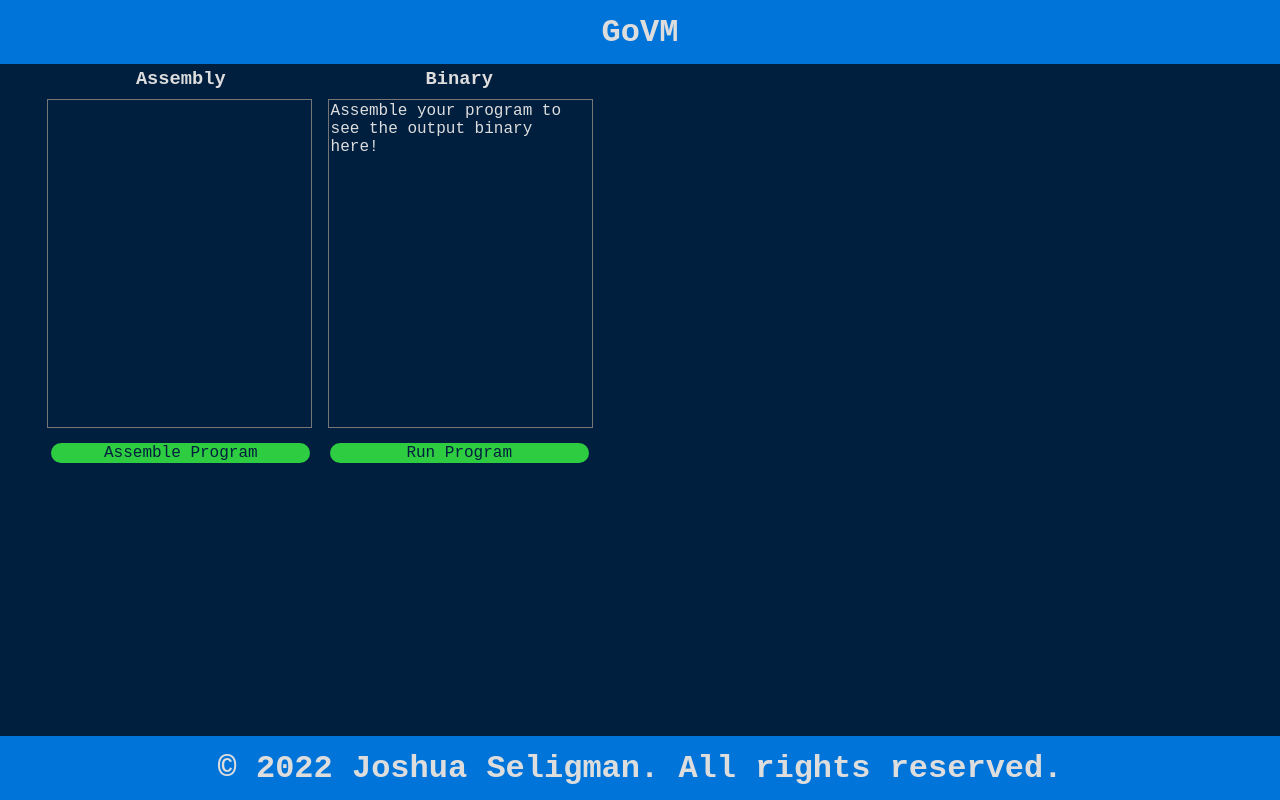
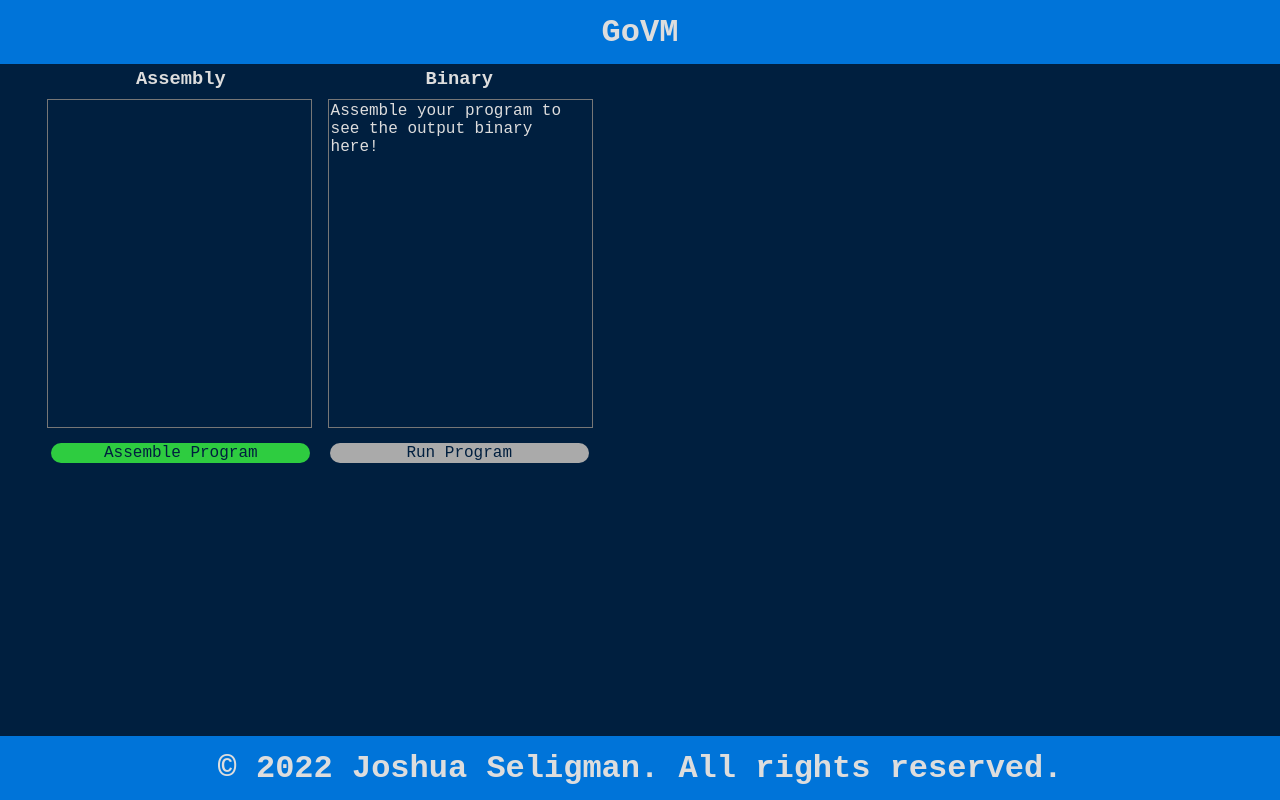
Before and after one commit to joshuaseligman18/GoVM-Web, a React (Create React App) app in the folder client/: page / in a window 1280 px wide. Built offline with nearby package versions, Linux system fonts and the light colour scheme.

Commit message:
Added functionality for the run button to only be available when the code is assembled

```diff
--- a/client/src/components/programEditor.jsx
+++ b/client/src/components/programEditor.jsx
@@ -9,6 +9,7 @@ const ProgramEditor = () => {
 	// Reference to the JSX elements
 	const progRef = useRef(null)
 	const binRef = useRef(null)
+	const runBtnRef = useRef(null)
 
 	// Function that calls the API to assemble the program and output the binary
 	async function assembleProgram() {
@@ -28,6 +29,11 @@ const ProgramEditor = () => {
 			const instrStrArr = data.binaryProg.map((instr) => hexString(instr, 8))
 			const instrStr = instrStrArr.join('\n')
 			binRef.current.value = instrStr
+
+			// Update the run program button
+			runBtnRef.current.classList.remove(homeStyles.notClickable)
+			runBtnRef.current.classList.add(homeStyles.clickable)
+			runBtnRef.current.onclick = addProgramToQueue
 		} else {
 			// Get the error message
 			if (data.err.trim() === 'Invalid instruction') {
@@ -36,17 +42,31 @@ const ProgramEditor = () => {
 			} else {
 				binRef.current.value = data.err
 			}
+			// Update the run program button
+			runBtnRef.current.classList.add(homeStyles.notClickable)
+			runBtnRef.current.classList.remove(homeStyles.clickable)
+			runBtnRef.current.onclick = null
 		}
+	}
+
+	// Function that gets called to add the program to the server's queue to run
+	function addProgramToQueue() {
+		console.log('Called add program')
 	}
 
 	return (
 		<div id={homeStyles.programEditor}>
+			{/* The titles above the boxes */}
 			<h3>Assembly</h3>
 			<h3>Binary</h3>
+
+			{/* The actual content boxes */}
 			<textarea ref={progRef} name="prog" className={homeStyles.progArea} id={homeStyles.editable}></textarea>
 			<textarea ref={binRef} name="binary" className={homeStyles.progArea} id={homeStyles.readOnly} value="Assemble your program to see the output binary here!" readOnly></textarea>
-			<button onClick={assembleProgram}>Assemble Program</button>
-			<button>Run Program</button>
+
+			{/* The submit buttons */}
+			<button className={homeStyles.clickable} onClick={assembleProgram}>Assemble Program</button>
+			<button ref={runBtnRef} className={homeStyles.notClickable}>Run Program</button>
 		</div>
 	)
 }
--- a/client/src/styles/home.module.scss
+++ b/client/src/styles/home.module.scss
@@ -17,24 +17,31 @@
         text-align: center;
         margin: 0;
     }
+}
 
 button {
     float: center;
-        background-color: $green;
-        color: $navy;
     border: none;
     font-family: 'Courier New', Courier, monospace;
     font-size: 1rem;
     width: 45%;
     border-radius: 10px;
     margin-top: 1%;
+    color: $navy;
 }
 
-    button:hover {
+.clickable {
+    background-color: $green;
+}
+
+.clickable:hover {
     cursor: pointer;
     background-color: $red;
     color: $silver;
 }
+
+.notClickable {
+    background-color: $gray;
 }
 
 .progArea {
```
Lines whose indentation alone changed are shown as unchanged.
